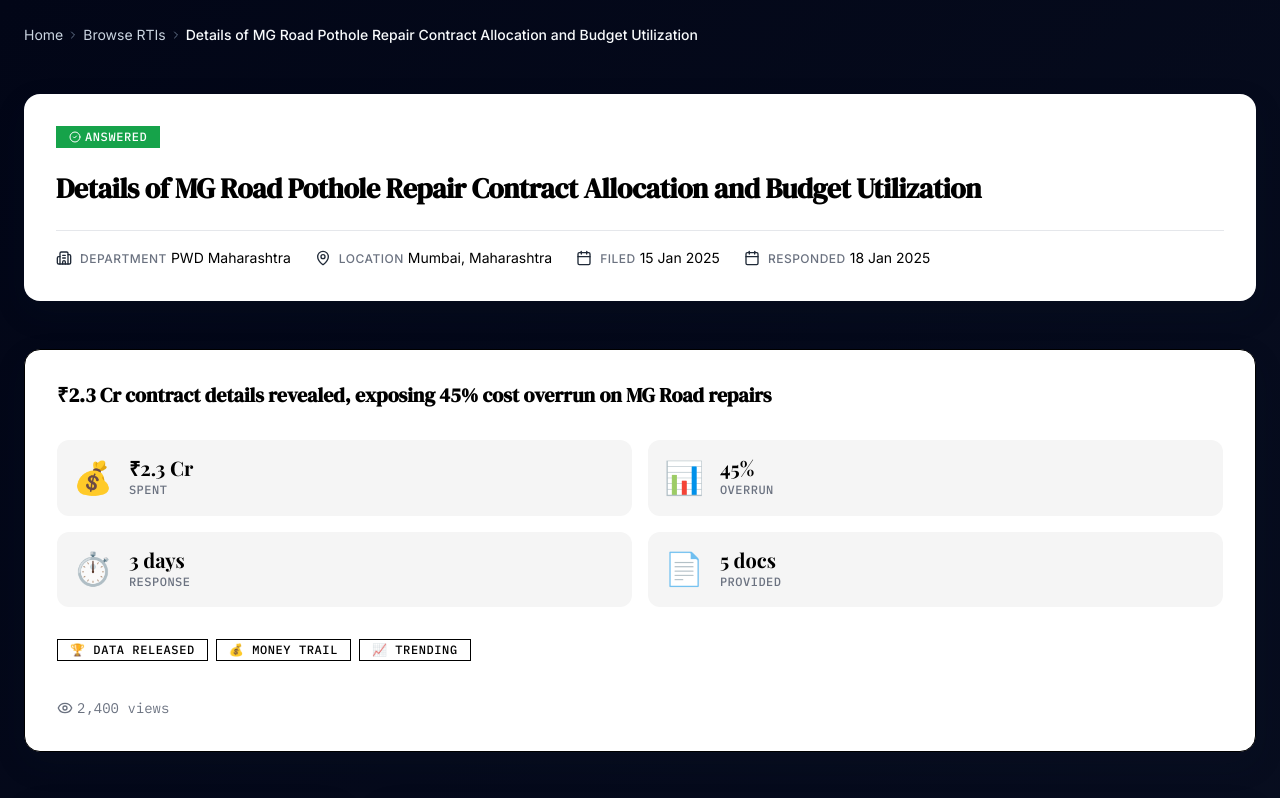
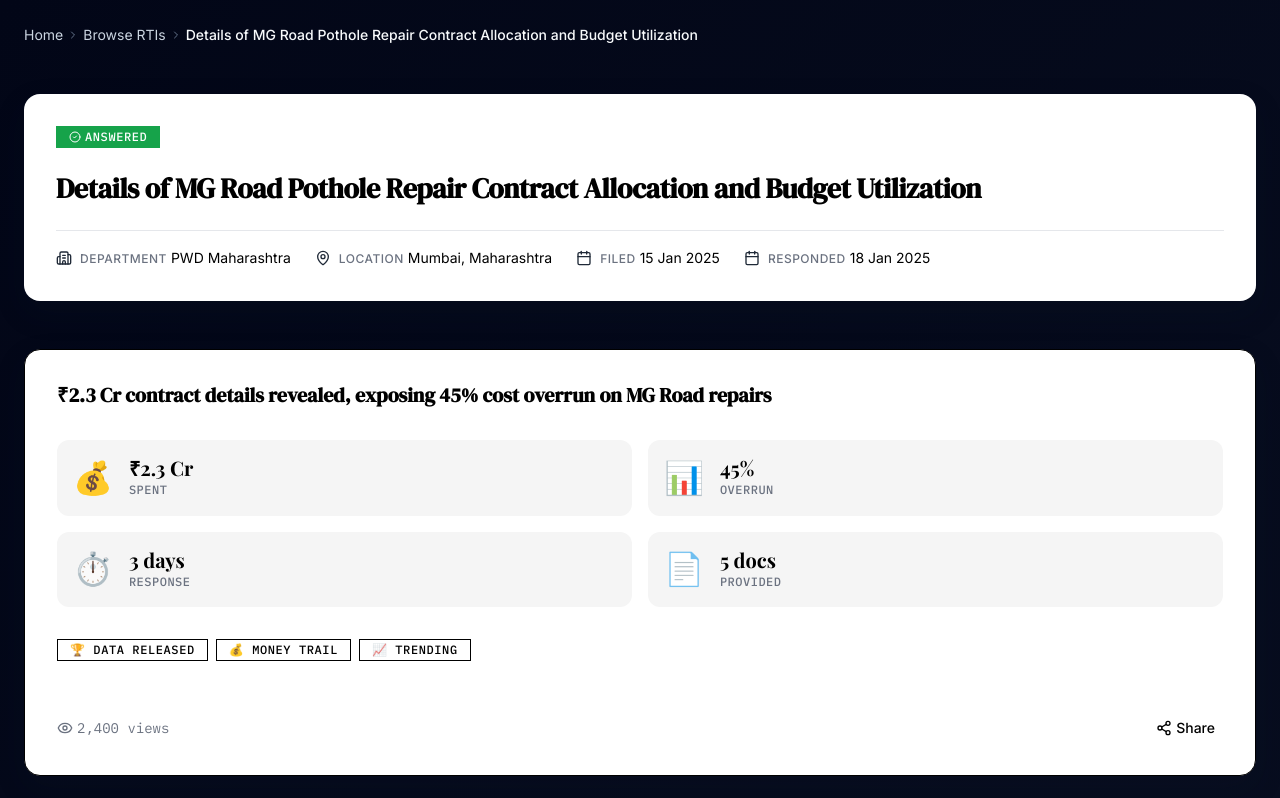
Before and after one commit to Yugantar-NGO/youRTI-UI, a Next.js app: page /rti/rti-001 in a window 1280 px wide. Shown: the top 798 px of the page. Built offline with nearby package versions, Linux system fonts and the light colour scheme.

Commit message:
feat(rti-detail): add status banner and share button to impact summary

```diff
--- a/src/components/features/rti-detail/molecules/ImpactSummaryCard.tsx
+++ b/src/components/features/rti-detail/molecules/ImpactSummaryCard.tsx
@@ -1,16 +1,20 @@
 'use client'
 
-import { BaseProps } from '@/types'
+import { BaseProps, RTIStatus } from '@/types'
 import { ImpactMetricData } from '@/data/rtiDetailData'
 import { Card } from '@/components/ui/Card'
 import { Typography } from '@/components/ui/Typography'
 import { Badge } from '@/components/ui/Badge'
-import { Eye } from '@/lib/icons'
+import { Eye, Share2 } from '@/lib/icons'
 import { Icon } from '@/components/ui/Icon'
+import { StatusBanner } from '../atoms'
 import styles from './ImpactSummaryCard.module.css'
 
 interface ImpactSummaryCardProps extends BaseProps {
+  status: RTIStatus
   impactOneLiner: string
+  statusMessage?: string
+  statusDaysInfo?: string
   metrics: ImpactMetricData[]
   badges: string[]
   viewCount: number
@@ -31,7 +35,10 @@ interface ImpactSummaryCardProps extends BaseProps {
  * />
  */
 export function ImpactSummaryCard({
+  status,
   impactOneLiner,
+  statusMessage,
+  statusDaysInfo,
   metrics,
   badges,
   viewCount,
@@ -39,6 +46,16 @@ export function ImpactSummaryCard({
 }: ImpactSummaryCardProps) {
   return (
     <Card variant="bordered" padding="lg" className={`${styles.card} ${className}`}>
+      {/* Status Banner - only show if statusMessage provided */}
+      {statusMessage && (
+        <StatusBanner
+          status={status}
+          message={statusMessage}
+          daysInfo={statusDaysInfo}
+          variant="full"
+        />
+      )}
+
       {/* One-liner */}
       <Typography variant="headline-small" as="h2" className={styles.oneLiner}>
         {impactOneLiner}
@@ -70,12 +87,18 @@ export function ImpactSummaryCard({
         </div>
       )}
 
-      {/* View Count */}
-      <div className={styles.viewCount}>
-        <Icon icon={Eye} size="sm" />
-        <span className={styles.viewCountText}>
-          {viewCount.toLocaleString()} {viewCount === 1 ? 'view' : 'views'}
-        </span>
+      {/* View Count and Share */}
+      <div className={styles.footer}>
+        <div className={styles.viewCount}>
+          <Icon icon={Eye} size="sm" />
+          <span className={styles.viewCountText}>
+            {viewCount.toLocaleString()} {viewCount === 1 ? 'view' : 'views'}
+          </span>
+        </div>
+        <button className={styles.shareButton} aria-label="Share RTI">
+          <Icon icon={Share2} size="sm" />
+          <span>Share</span>
+        </button>
       </div>
     </Card>
   )
```
